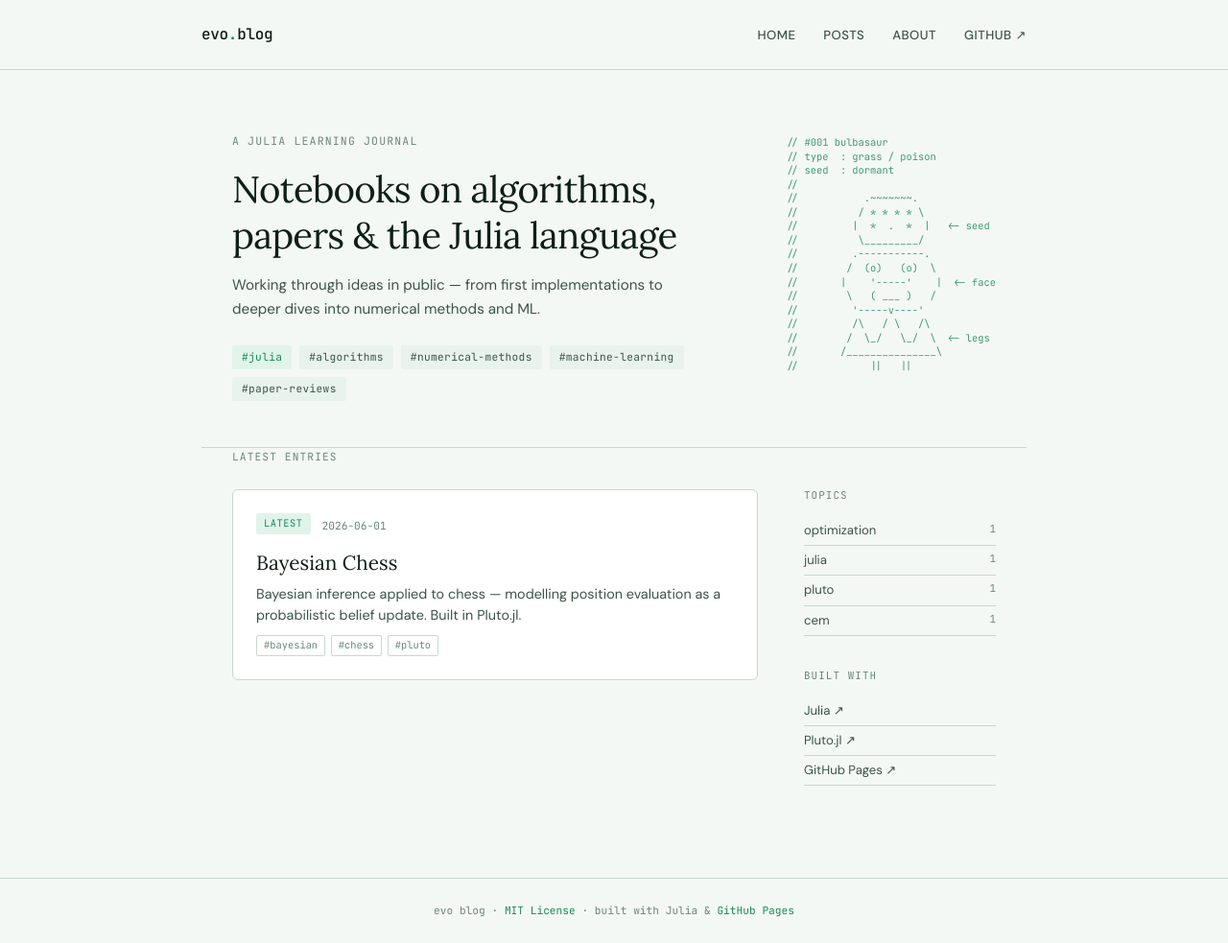
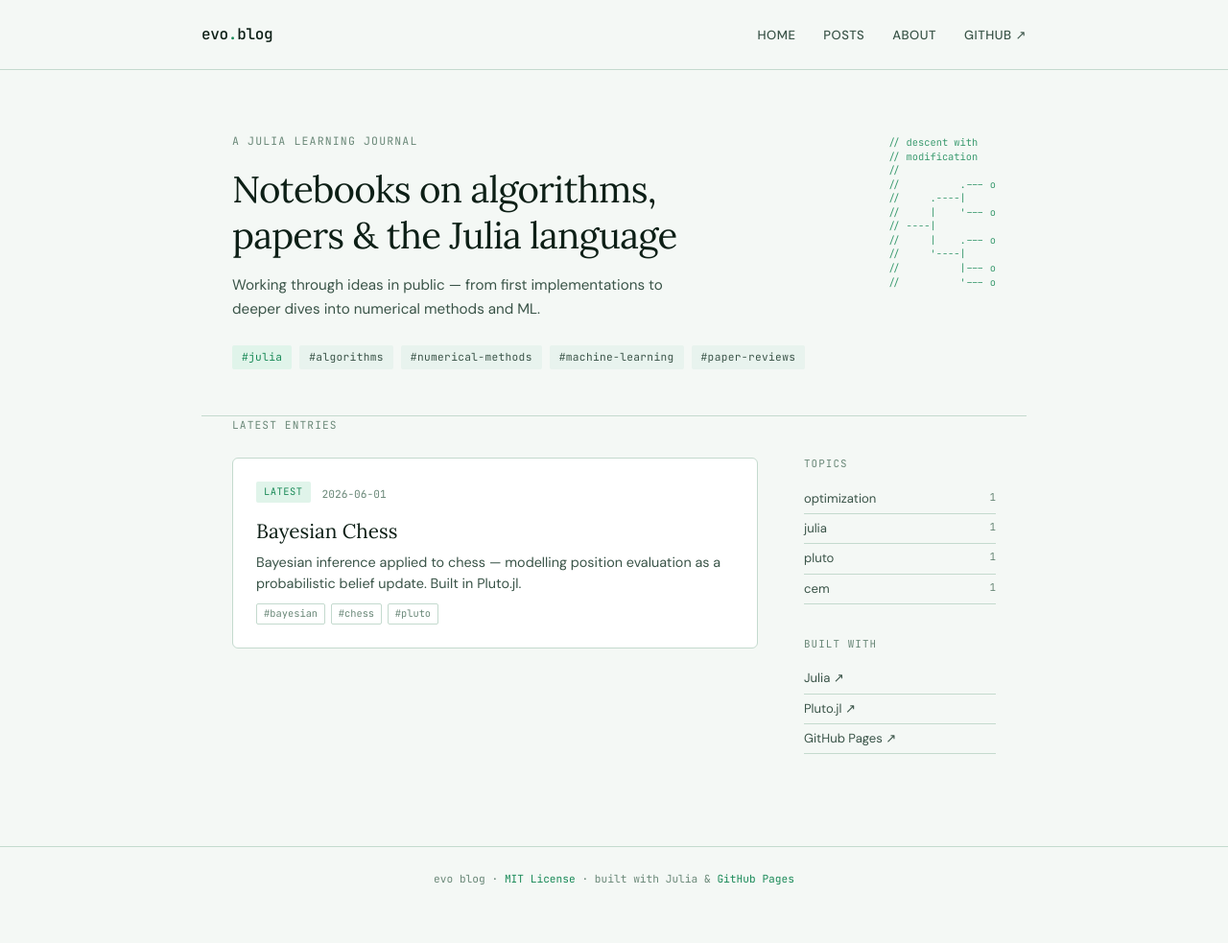
Before and after one commit to wclaerhout/wclaerhout.github.io, a Jekyll site: the page built from index.html, in a window 1280 px wide. Shown: the whole page at 96% size. Built offline with Jekyll 4.4.1, drawn with Linux system fonts in a browser that asks for light colours; after the commit the page ends 950 px from its top, so only the background shows below that.

Commit message:
ui: replace bulbasaur hero art with phylogenetic tree (evo theme)
Co-Authored-By: Claude Opus 4.8 <noreply@anthropic.com>

```diff
--- a/index.html
+++ b/index.html
@@ -17,23 +17,17 @@ title: evo blog
         <span class="tag">#paper-reviews</span>
       </div>
     </div>
-    <pre class="bulb-art">// #001 bulbasaur
-// type  : grass / poison
-// seed  : dormant
+    <pre class="bulb-art">// descent with
+// modification
 //
-//           .~~~~~~~.
-//          / * * * * \
-//         |  *  .  *  |   &lt;- seed
-//          \_________/
-//         .-----------.
-//        /  (o)   (o)  \
-//       |    '-----'    |  &lt;- face
-//        \   ( ___ )   /
-//         '-----v----'
-//         /\   / \   /\
-//        /  \_/   \_/  \  &lt;- legs
-//       /_______________\
-//            ||   ||</pre>
+//          .--- o
+//     .----|
+//     |    '--- o
+// ----|
+//     |    .--- o
+//     '----|
+//          |--- o
+//          '--- o
   </div>
 </section>
 
```
